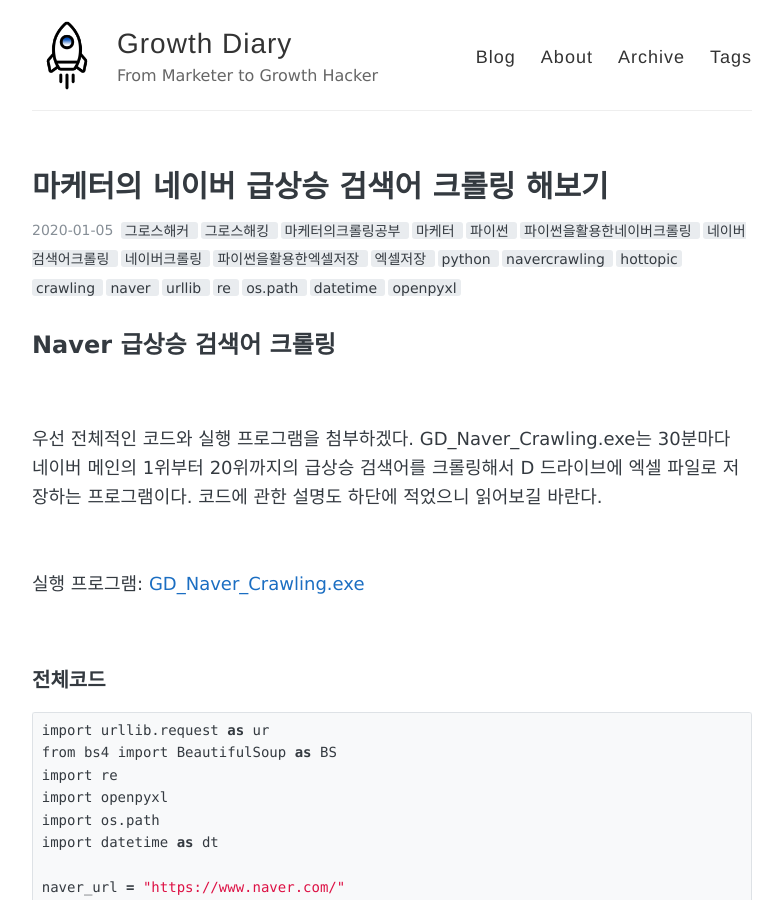
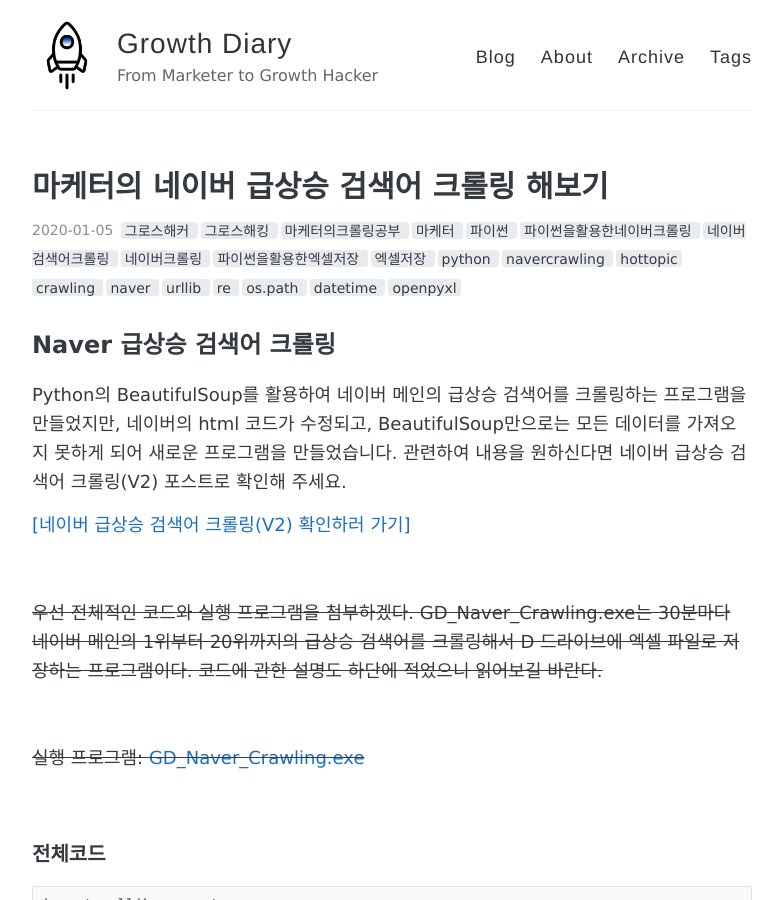
Before and after one commit to sinsa08/growth-hacker.kr, a Jekyll site: the page built from _posts/2020-01-04-마케터의-네이버-급상승-검색어-크롤링-해보기.md, in a window 1280 px wide and 900 px high. Shown: the whole window, without its empty margins (248-1031 px from the left). Built offline with Jekyll 4.4.1, drawn with Linux system fonts in a browser that asks for light colours.

Commit message:
Update 2020-01-04-마케터의-네이버-급상승-검색어-크롤링-해보기.md

````diff
--- a/_posts/2020-01-04-마케터의-네이버-급상승-검색어-크롤링-해보기.md
+++ b/_posts/2020-01-04-마케터의-네이버-급상승-검색어-크롤링-해보기.md
@@ -33,13 +33,21 @@
 
 ## Naver 급상승 검색어 크롤링
 
-<br>
+Python의 BeautifulSoup를 활용하여 네이버 메인의 급상승 검색어를 크롤링하는 프로그램을 만들었지만, 네이버의 html 코드가 수정되고, BeautifulSoup만으로는 모든 데이터를 가져오지 못하게 되어 새로운 프로그램을 만들었습니다. 관련하여 내용을 원하신다면 네이버 급상승 검색어 크롤링(V2) 포스트로 확인해 주세요.
 
-우선 전체적인 코드와 실행 프로그램을 첨부하겠다. GD_Naver_Crawling.exe는 30분마다 네이버 메인의 1위부터 20위까지의 급상승 검색어를 크롤링해서 D 드라이브에 엑셀 파일로 저장하는 프로그램이다. 코드에 관한 설명도 하단에 적었으니 읽어보길 바란다.
+<a href="https://growth-hacker.kr/naver_crawling_2/" target="blank">[네이버 급상승 검색어 크롤링(V2) 확인하러 가기]</a>
+
+
+
+
 
 <br>
 
-실행 프로그램: <a href="https://drive.google.com/drive/folders/1XFBtcD3FIZFiJZzQLemvVuQrEN1QRA3p" target="blank">GD_Naver_Crawling.exe</a>
+~~우선 전체적인 코드와 실행 프로그램을 첨부하겠다. GD_Naver_Crawling.exe는 30분마다 네이버 메인의 1위부터 20위까지의 급상승 검색어를 크롤링해서 D 드라이브에 엑셀 파일로 저장하는 프로그램이다. 코드에 관한 설명도 하단에 적었으니 읽어보길 바란다.~~
+
+<br>
+
+~~실행 프로그램: <a href="https://drive.google.com/drive/folders/1XFBtcD3FIZFiJZzQLemvVuQrEN1QRA3p" target="blank">GD_Naver_Crawling.exe</a>~~
 
 <br>
 
@@ -109,15 +117,15 @@
 
 <br><br>
 
-이제 파이썬을 활용해서 네이버의 급상승 검색어를 크롤링하고 액셀 파일에 저장하는 프로그램을 만드는 과정을 알아보자.
+~~이제 파이썬을 활용해서 네이버의 급상승 검색어를 크롤링하고 액셀 파일에 저장하는 프로그램을 만드는 과정을 알아보자.~~
 
 ![Naver1-1](/images/post/Naver1/Naver1-1.PNG)
 
-네이버 메인 페이지의 일부분이다. 파란색 네모칸은 1위부터 20위까지의 급상승 검색어를 실시간으로 보여주는 배너이다. 바로 이 배너에 보이는 1위부터 20위까지의 검색어들을 크롤링 해 볼 것이다.
+~~네이버 메인 페이지의 일부분이다. 파란색 네모칸은 1위부터 20위까지의 급상승 검색어를 실시간으로 보여주는 배너이다. 바로 이 배너에 보이는 1위부터 20위까지의 검색어들을 크롤링 해 볼 것이다.~~
 
 <br><br>
 
-우선 필요한 라이브러리들을 살펴보도록 하자.
+~~우선 필요한 라이브러리들을 살펴보도록 하자.~~
 
 ```python
 import urllib.request as ur
@@ -128,7 +136,7 @@
 import datetime as dt
 ```
 
-6개의 라이브러리를 import 했다. 각 라이브러리들의 사용 용도는 코드를 살펴보면서 하나씩 알아보도록 하자.
+~~6개의 라이브러리를 import 했다. 각 라이브러리들의 사용 용도는 코드를 살펴보면서 하나씩 알아보도록 하자.~~
 
 <br><br>
 
@@ -138,11 +146,11 @@
 order=1 #3
 ```
 
-**#1** naver_url은 Naver 사이트 접속에 필요한 url 값이다.
+~~**#1** naver_url은 Naver 사이트 접속에 필요한 url 값이다.~~
 
-**#2** Today는 datetime.datetime.today 함수를 활용하여 구한 시간 정보를 strftime 함수를 활용하여 '연도-월-일' 값의 형태로 포맷 후에 부여한 값이다. 다시 말하자면, 프로그램을 실행하는 시점의 날짜를 연도와 월 그리고 일수로 표현한 것인데, 예를 들어 2020년 1월 4일에 프로그램을 실행한다면 Today에는 '2020-01-04' 값이 부여될 것이다.
+~~**#2** Today는 datetime.datetime.today 함수를 활용하여 구한 시간 정보를 strftime 함수를 활용하여 '연도-월-일' 값의 형태로 포맷 후에 부여한 값이다. 다시 말하자면, 프로그램을 실행하는 시점의 날짜를 연도와 월 그리고 일수로 표현한 것인데, 예를 들어 2020년 1월 4일에 프로그램을 실행한다면 Today에는 '2020-01-04' 값이 부여될 것이다.~~
 
-**#3** order는 크롤링한 검색어들과 기준 시간을 저장할 엑셀파일의 cell 값 위치를 지정하기 위해서 사용되는 변수다. 앞으로의 코드를 살펴보면서 추가적인 설명을 하겠다.
+~~**#3** order는 크롤링한 검색어들과 기준 시간을 저장할 엑셀파일의 cell 값 위치를 지정하기 위해서 사용되는 변수다. 앞으로의 코드를 살펴보면서 추가적인 설명을 하겠다.~~
 
 <br><br>
 
@@ -162,33 +170,33 @@
     return GD_naver_rank_words #9
 ```
 
-이제 Naver 메인 페이지에서 급상승 검색어와 검색 시간을 크롤링하는 GD_naver_pick_url 함수의 코드를 살펴보자.
+~~이제 Naver 메인 페이지에서 급상승 검색어와 검색 시간을 크롤링하는 GD_naver_pick_url 함수의 코드를 살펴보자.~~
 
-**#1** GD_naver_rank_words는 크롤링한 시간 정보와 20개의 급상승 검색어가 저장될 리스트이다.
+~~**#1** GD_naver_rank_words는 크롤링한 시간 정보와 20개의 급상승 검색어가 저장될 리스트이다.~~
 
-**#2** GD_html_source에는 urllib.request.urlopen 함수를 활용하여 얻은 Naver 메인 페이지의 웹 정보가 저장된다.
+~~**#2** GD_html_source에는 urllib.request.urlopen 함수를 활용하여 얻은 Naver 메인 페이지의 웹 정보가 저장된다.~~
 
-**#3** GD_html_source에 저장되어 있는 웹 정보는 BeautifulSoup 함수를 활용한 html 정보 추출에 사용된다. 추출한 html 정보는 GD_soup에 저장된다.
+~~**#3** GD_html_source에 저장되어 있는 웹 정보는 BeautifulSoup 함수를 활용한 html 정보 추출에 사용된다. 추출한 html 정보는 GD_soup에 저장된다.~~
 
 <br>
 
 ![Naver1-2](/images/post/Naver1/Naver1-2.PNG)
 
-**#4** span 태그이면서 'ah_k' 클래스를 가진 태그 내에 급상승 검색어 정보가 있는 것을 확인할 수 있다. findAll 함수를 활용하여 GD_soup에 저장되어 있는 관련 태그 정보들을 추출하고, GD_words에 저장한다.
+~~**#4** span 태그이면서 'ah_k' 클래스를 가진 태그 내에 급상승 검색어 정보가 있는 것을 확인할 수 있다. findAll 함수를 활용하여 GD_soup에 저장되어 있는 관련 태그 정보들을 추출하고, GD_words에 저장한다.~~
 
 <br>
 
 ![Naver1-3](/images/post/Naver1/Naver1-3.PNG)
 
-**#5** p 태그이면서 'ah_time' 클래스를 가진 태그 내에 검색 시간 정보가 있는 것을 확인할 수 있다. find 함수를 활용하여 GD_soup에 저장되어 있는 관련 태그 정보를 추출하고, GD_time에 저장한다.
+~~**#5** p 태그이면서 'ah_time' 클래스를 가진 태그 내에 검색 시간 정보가 있는 것을 확인할 수 있다. find 함수를 활용하여 GD_soup에 저장되어 있는 관련 태그 정보를 추출하고, GD_time에 저장한다.~~
 
-**#6** GD_time에 저장되어 있는 태그 정보에서 text를 추출해 보고 사용하지 않는 불필요한 정보는 삭제해 주도록 한다. re.sub 함수를 활용하여 text 정보에서 ' 기준 도움말' 문자열을 삭제해 주도록 한다.
+~~**#6** GD_time에 저장되어 있는 태그 정보에서 text를 추출해 보고 사용하지 않는 불필요한 정보는 삭제해 주도록 한다. re.sub 함수를 활용하여 text 정보에서 ' 기준 도움말' 문자열을 삭제해 주도록 한다.~~
 
-**#7** GD_naver_rank_words 리스트에 정제한 검색 시간 정보를 넣어준다.
+~~**#7** GD_naver_rank_words 리스트에 정제한 검색 시간 정보를 넣어준다.~~
 
-**#8** GD_naver_rank_words 리스트에 급상승 검색어 정보들을 넣어준다. for 문을 사용하여 정확히 20개의 급상승 검색어 정보를 넣는 이유는 Naver 메인 페이지에는 급상승 검색어 관련 태그가 40개이기 때문이다. Naver 메인 페이지의 급상승 검색어 구간의 움직이면서 보여지는 1위부터 20위까지의 검색어들과 마우스 커서를 올렸을 때 보이는 1위부터 20위까지의 검색어들을 표현하기 위해 총 40개의 태그가 존재한다. 다시 말하자면, **#4**과정에서 1위부터 20위까지의 급상승 검색어 관련 태그 이후 동일하게 1위부터 20위까지의 급상승 검색어 관련 태그가 순서대로 추출되어 진다. 따라서 중복된 값은 필요 없으므로, 첫 1위부터 20위까지의 급상승 검색어 정보를 가지고 있는 20개의 태그에서 text 정보를 GD_naver_rank_words에 저장한다.
+~~**#8** GD_naver_rank_words 리스트에 급상승 검색어 정보들을 넣어준다. for 문을 사용하여 정확히 20개의 급상승 검색어 정보를 넣는 이유는 Naver 메인 페이지에는 급상승 검색어 관련 태그가 40개이기 때문이다. Naver 메인 페이지의 급상승 검색어 구간의 움직이면서 보여지는 1위부터 20위까지의 검색어들과 마우스 커서를 올렸을 때 보이는 1위부터 20위까지의 검색어들을 표현하기 위해 총 40개의 태그가 존재한다. 다시 말하자면, **#4**과정에서 1위부터 20위까지의 급상승 검색어 관련 태그 이후 동일하게 1위부터 20위까지의 급상승 검색어 관련 태그가 순서대로 추출되어 진다. 따라서 중복된 값은 필요 없으므로, 첫 1위부터 20위까지의 급상승 검색어 정보를 가지고 있는 20개의 태그에서 text 정보를 GD_naver_rank_words에 저장한다.~~
 
-**#9** 검색 시간정보와 급상승 검색어 20개가 저장되어 있는 GD_naver_rank_words를 반환한다.
+~~**#9** 검색 시간정보와 급상승 검색어 20개가 저장되어 있는 GD_naver_rank_words를 반환한다.~~
 
 <br><br>
 
@@ -216,27 +224,27 @@
         GD_wb.save('D:/'+Today+'_naver_search.xlsx')
 ```
 
-다음으로 엑셀 파일에 검색 시간과 급상승 검색어들을 입력하는 GD_write_on_excel 함수에 대해서 알아보자.
+~~다음으로 엑셀 파일에 검색 시간과 급상승 검색어들을 입력하는 GD_write_on_excel 함수에 대해서 알아보자.~~
 
-**#1** 검색 시간과 급상승 검색어들이 저장될 엑셀 파일의 열을 선택하는 기준이 되는 변수이다.
+~~**#1** 검색 시간과 급상승 검색어들이 저장될 엑셀 파일의 열을 선택하는 기준이 되는 변수이다.~~
 
-**#2** 지정해 둔 D 드라이브에 프로그램을 실행하는 날짜 값이 담긴 Today와 '_naver_search'가 합쳐진 이름의 엑셀 파일이 있는지 확인한다.
+~~**#2** 지정해 둔 D 드라이브에 프로그램을 실행하는 날짜 값이 담긴 Today와 '_naver_search'가 합쳐진 이름의 엑셀 파일이 있는지 확인한다.~~
 
-**#3** 엑셀 파일이 존재한다면 해당 엑셀 파일을 openpyxl.load_workbook 함수를 활용하여 파이썬 환경에서 작업할 수 있도록 한다.
+~~**#3** 엑셀 파일이 존재한다면 해당 엑셀 파일을 openpyxl.load_workbook 함수를 활용하여 파이썬 환경에서 작업할 수 있도록 한다.~~
 
-**#4** 엑셀 파일에서 작업을 진행할 시트를 선택한다.
+~~**#4** 엑셀 파일에서 작업을 진행할 시트를 선택한다.~~
 
-**#5** 엑셀 파일에 정보를 입력할 때, 검색 시간을 입력하고 그 다음 행에 이어서 급상승 검색어들을 입력할 것이다. 그리고 다음 시간대의 정보들은 열을 바꿔서 다음 열에 입력을 할 것이다. 따라서 정보를 입력하기 전에 해당 열의 첫 번째 행에 정보가 입력되어 있는지 확인하는 절차가 필요하다.  GD_check.cell(1,order).value를 활용해서 1행 order열에 값의 여부를 확인하고 None 값의 출력 여부로 order 값에 1을 더해 다음 열을 검사하는 방식을 사용했다.
+~~**#5** 엑셀 파일에 정보를 입력할 때, 검색 시간을 입력하고 그 다음 행에 이어서 급상승 검색어들을 입력할 것이다. 그리고 다음 시간대의 정보들은 열을 바꿔서 다음 열에 입력을 할 것이다. 따라서 정보를 입력하기 전에 해당 열의 첫 번째 행에 정보가 입력되어 있는지 확인하는 절차가 필요하다.  GD_check.cell(1,order).value를 활용해서 1행 order열에 값의 여부를 확인하고 None 값의 출력 여부로 order 값에 1을 더해 다음 열을 검사하는 방식을 사용했다.~~
 
-**#6** 엑셀 파일에 정보를 입력하기 위해 GD_wb.active로 활성화시켰다.
+~~**#6** 엑셀 파일에 정보를 입력하기 위해 GD_wb.active로 활성화시켰다.~~
 
-**#7** cell 함수를 활용하여 order열의 1행에는 리스트의 첫 번째 요소인 검색 시간 정보를 입력한다.
+~~**#7** cell 함수를 활용하여 order열의 1행에는 리스트의 첫 번째 요소인 검색 시간 정보를 입력한다.~~
 
-**#8** 2행부터 급상승 검색어 정보들을 순차적으로 입력할 것이다. 마찬가지로 cell 함수를 활용하여 1위부터 20위까지의 급상승 검색어 정보들을 입력했다.
+~~**#8** 2행부터 급상승 검색어 정보들을 순차적으로 입력할 것이다. 마찬가지로 cell 함수를 활용하여 1위부터 20위까지의 급상승 검색어 정보들을 입력했다.~~
 
-**#9** 검색 시간과 급상승 검색어의 입력이 끝난다면, D 드라이브에 엑셀 파일을 저장한다.
+~~**#9** 검색 시간과 급상승 검색어의 입력이 끝난다면, D 드라이브에 엑셀 파일을 저장한다.~~
 
-**#10** 엑셀 파일이 D 드라이브에 없을 때는 새롭게 엑셀 파일을 만들어줘야 한다. openpyxl.Workbook 함수를 활용하여 새로운 엑셀 파일 환경을 만들었다.
+~~**#10** 엑셀 파일이 D 드라이브에 없을 때는 새롭게 엑셀 파일을 만들어줘야 한다. openpyxl.Workbook 함수를 활용하여 새로운 엑셀 파일 환경을 만들었다.~~
 
 <br><br>
 
@@ -253,23 +261,23 @@
                 break;
 ```
 
-마지막으로 일정 시간마다 전체적인 과정을 실행하는 GD_excute_program 함수에 대해서 알아보자.
+~~마지막으로 일정 시간마다 전체적인 과정을 실행하는 GD_excute_program 함수에 대해서 알아보자.~~
 
-**#1** 프로그램이 실행되면 우선 크롤링 및 엑셀에 정보 입력을 1회 실행한다. 만들어 둔 GD_naver_pick_url 함수와 GD_write_on_excel 함수를 활용하여 수행한다.
+~~**#1** 프로그램이 실행되면 우선 크롤링 및 엑셀에 정보 입력을 1회 실행한다. 만들어 둔 GD_naver_pick_url 함수와 GD_write_on_excel 함수를 활용하여 수행한다.~~
 
-**#2** 성공적으로 #1의 과정이 실행된다면 datetime.today 함수를 활용해 얻은 시간과 함께 기록 완료라는 문자열을 출력한다.
+~~**#2** 성공적으로 #1의 과정이 실행된다면 datetime.today 함수를 활용해 얻은 시간과 함께 기록 완료라는 문자열을 출력한다.~~
 
-**#3** 다음 실행까지의 시간을 계산하기 위해 현재 시간을 기록한다.
+~~**#3** 다음 실행까지의 시간을 계산하기 위해 현재 시간을 기록한다.~~
 
-**#4** 지속적으로 시간을 확인하면서 기록해 둔 p_today 시간 값과 비교하여 timedelta 함수를 이용한 차이가 1800초 이상일 때 30분이 경과했다고 여기고, 크롤링 및 정보 입력 과정을 다시 수행한다. 수행 주기를 바꾸고 싶다면 원하는 주기의 시간 값을 초 단위로 계산해서 seconds에 대입하면 된다.
+~~**#4** 지속적으로 시간을 확인하면서 기록해 둔 p_today 시간 값과 비교하여 timedelta 함수를 이용한 차이가 1800초 이상일 때 30분이 경과했다고 여기고, 크롤링 및 정보 입력 과정을 다시 수행한다. 수행 주기를 바꾸고 싶다면 원하는 주기의 시간 값을 초 단위로 계산해서 seconds에 대입하면 된다.~~
 
 
 
-프로그램에 필요한 함수들을 전부 살펴봤다. 결국 네이버의 검색 시간 기준 급상승 검색어를 크롤링하고, 엑셀에 입력하는 과정을 수행하기 위해서는 GD_excute_program 함수만 실행시켜 주면 된다.
+~~프로그램에 필요한 함수들을 전부 살펴봤다. 결국 네이버의 검색 시간 기준 급상승 검색어를 크롤링하고, 엑셀에 입력하는 과정을 수행하기 위해서는 GD_excute_program 함수만 실행시켜 주면 된다.~~
 
 <br><br>
 
-전체적인 코드와 실행 프로그램을 한 번 더 첨부한다.
+~~전체적인 코드와 실행 프로그램을 한 번 더 첨부한다.~~
 
 ```python
 import urllib.request as ur
@@ -333,7 +341,7 @@
 GD_excute_program()
 ```
 
-<br> 실행 프로그램: <a href="https://drive.google.com/drive/folders/1XFBtcD3FIZFiJZzQLemvVuQrEN1QRA3p" target="blank">GD_Naver_Crawling.exe</a>
+<br> ~~실행 프로그램: <a href="https://drive.google.com/drive/folders/1XFBtcD3FIZFiJZzQLemvVuQrEN1QRA3p" target="blank">GD_Naver_Crawling.exe</a>~~
 
 <br>
 
@@ -343,12 +351,12 @@
 
 ![Naver1-4](/images/post/Naver1/Naver1-4.PNG)
 
-코드 및 프로그램을 실행하게 되면 D 드라이브에 상단의 그림처럼 파일이 생성될 것이다.
+~~코드 및 프로그램을 실행하게 되면 D 드라이브에 상단의 그림처럼 파일이 생성될 것이다.~~
 
 <br>
 
 ![Naver1-5](/images/post/Naver1/Naver1-5.PNG)
 
-생성된 엑셀 파일을 확인해 보면 시간 정보와 함께 1위부터 20위까지의 급상승 검색어가 기록되어 있는 것을 확인할 수 있다.
+~~생성된 엑셀 파일을 확인해 보면 시간 정보와 함께 1위부터 20위까지의 급상승 검색어가 기록되어 있는 것을 확인할 수 있다.~~
 
 네이버 급상승 검색어 크롤링 및 엑셀 파일에 기록하기 설명을 마치도록 하겠다.
````
